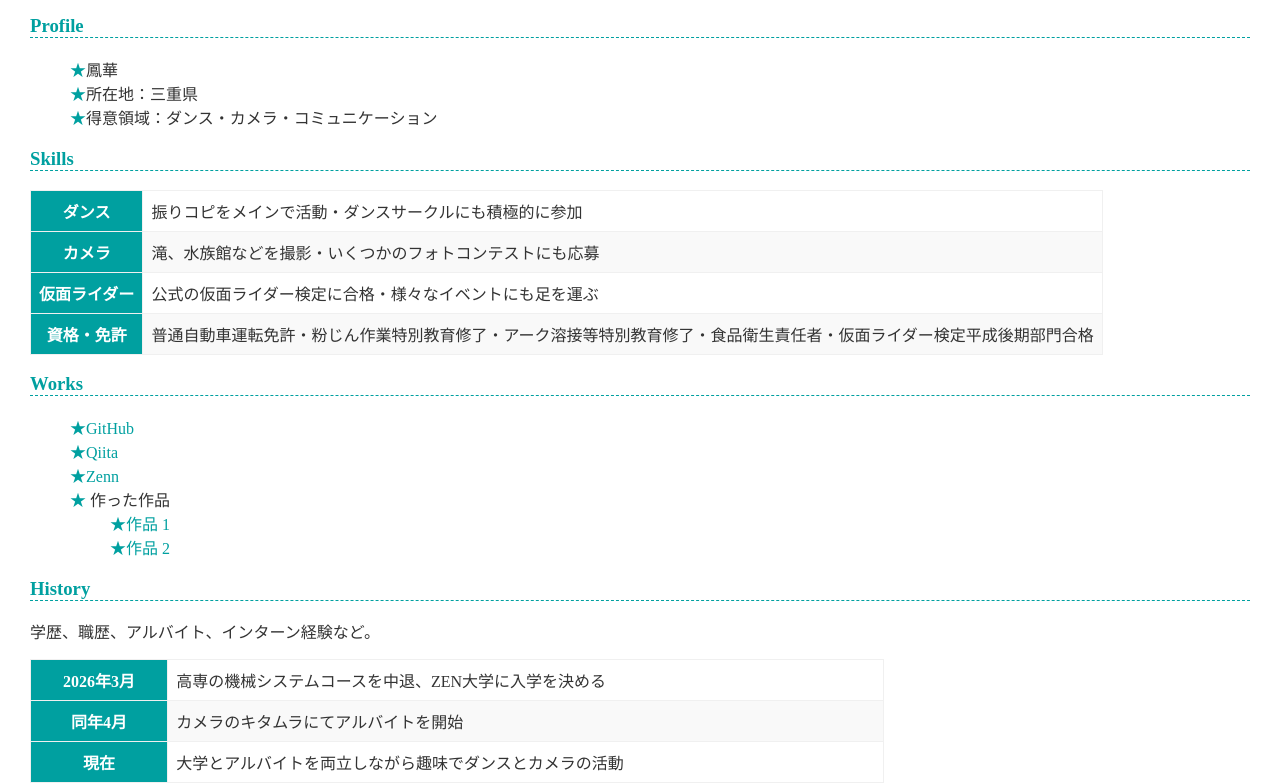
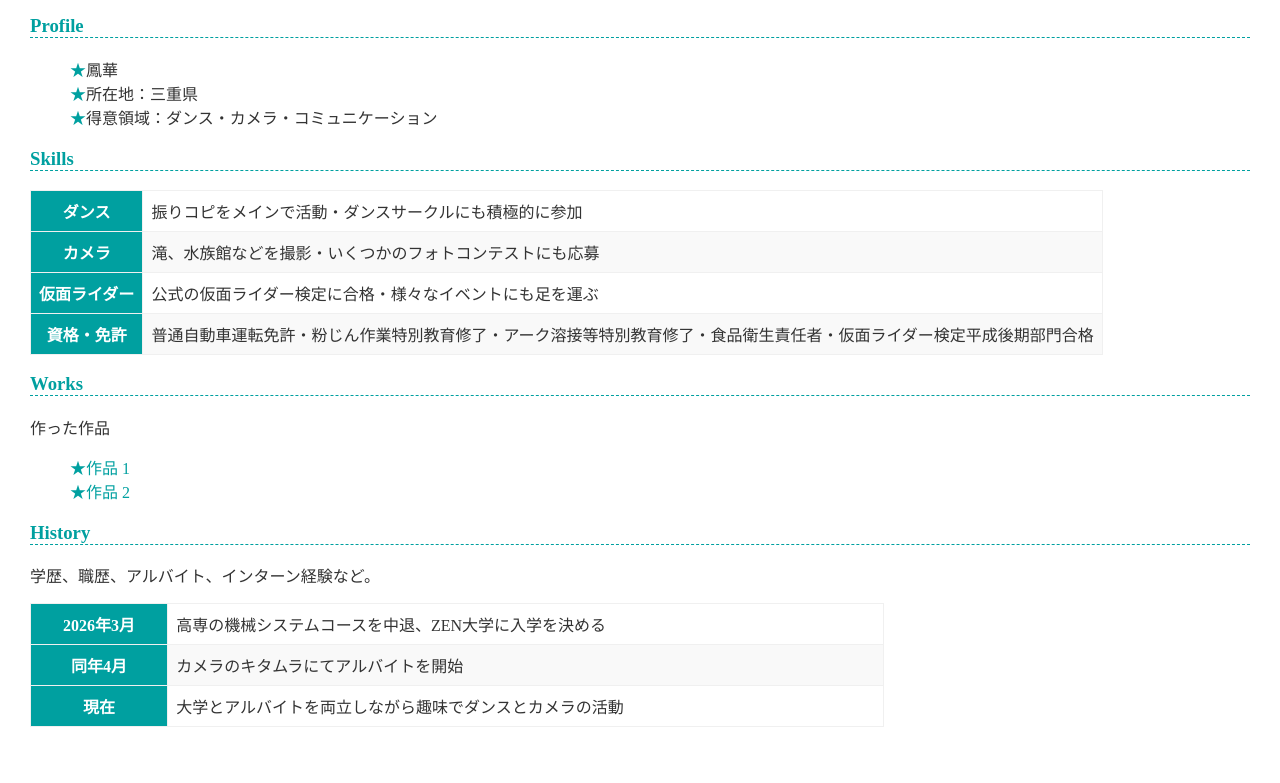
Before and after one commit to Houka0908/https-HOUKA.github.io, a plain HTML site: page index.html in a window 1280 px wide. Shown: the part 546-1329 px from the top of the page. After the commit the page ends 1273 px from the top, so only its background shows below. Drawn offline with Linux system fonts and the light colour scheme.

Commit message:
Update index.html

```diff
--- a/index.html
+++ b/index.html
@@ -44,11 +44,6 @@
 
     <h3>Works</h3>
     <p></p>
-    <ul>
-      <li><a href="https://github.com/">GitHub</a></li>
-      <li><a href="https://qiita.com/">Qiita</a></li>
-      <li><a href="https://zenn.dev/">Zenn</a></li>
-      <li>
         作った作品
         <ul>
           <li><a href="https://example.com/">作品 1</a></li>
```
